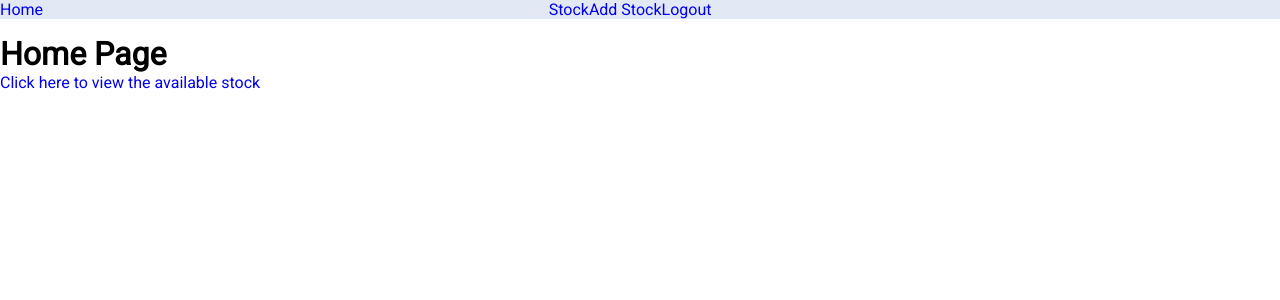
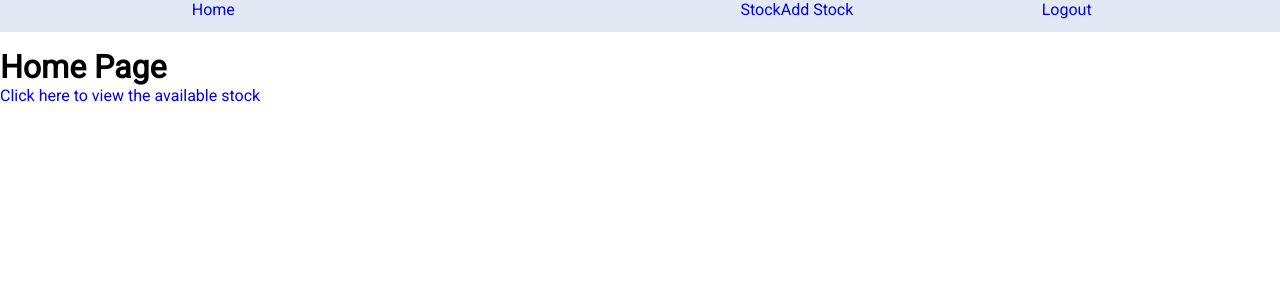
Before and after one commit to JZTNicklas/Eksamen, a Flask app: page / in a window 1280 px wide. Shown: the top 300 px of the page. Run offline with Flask 2, Linux system fonts and the light colour scheme; a user stored in the database is signed in.

Commit message:
Layout styling

```diff
--- a/store/static/css/main.css
+++ b/store/static/css/main.css
@@ -17,17 +17,22 @@ h1 {
   text-decoration: none; }
 #contentWrapper #navbar {
   display: flex;
-  justify-content: space-around;
+  justify-content: center;
+  height: 2rem;
   background-color: rgba(160, 182, 217, 0.3);
   margin: 0 0 1rem 0; }
+  #contentWrapper #navbar #homeLink {
+    width: 100%;
+    display: flex;
+    justify-content: center; }
   #contentWrapper #navbar #userHandling {
     width: 100%;
     display: flex;
-    justify-content: space-between; }
+    justify-content: center; }
   #contentWrapper #navbar #userStock {
     width: 100%;
     display: flex;
-    justify-content: end; }
+    justify-content: flex-end; }
 
 table {
   width: 100%;
--- a/store/static/css/main.scss
+++ b/store/static/css/main.scss
@@ -20,18 +20,24 @@ h1 {
 	}
 	#navbar {
 		display: flex;
-		justify-content: space-around;
+		justify-content: center;
+		height: 2rem;
 		background-color: rgba(160, 182, 217, 0.3);
 		margin: 0 0 1rem 0;
+		#homeLink {
+			width: 100%;
+			display: flex;
+			justify-content: center;
+		}
 		#userHandling {
 			width: 100%;
 			display: flex;
-			justify-content: space-between;
+			justify-content: center;
 		}
 		#userStock {
 			width: 100%;
 			display: flex;
-			justify-content: end;
+			justify-content: flex-end;
 		}
 	}
 }
--- a/store/templates/template.html
+++ b/store/templates/template.html
@@ -8,7 +8,9 @@
 <body>
 	<div id="contentWrapper">
 		<div id="navbar">
-			<a href="/home">Home</a>
+			<div id="homeLink">
+				<a href="/home">Home</a>
+			</div>
 			<div id="userStock">
 				{% if current_user.is_authenticated %}
 					<a href="/stock">Stock</a>
@@ -19,8 +21,11 @@
 			<div id="userHandling">
 				<a href="/logout">Logout</a>
 				{% else %}
-					<a href="/login">Login</a>
-					<a href="/signup">Sign up</a>
+					<div>
+						<a href="/login">Login</a>
+						<a href="/signup">Sign up</a>
+					</div>
+
 				{% endif %}
 			</div>
 		</div>
```
